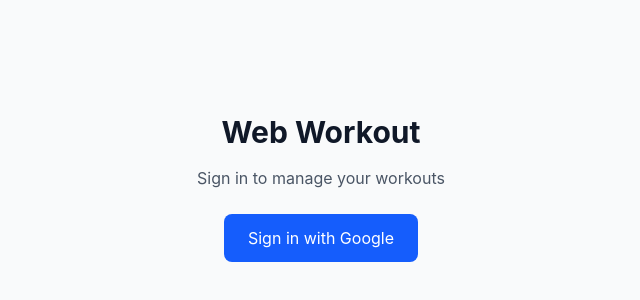
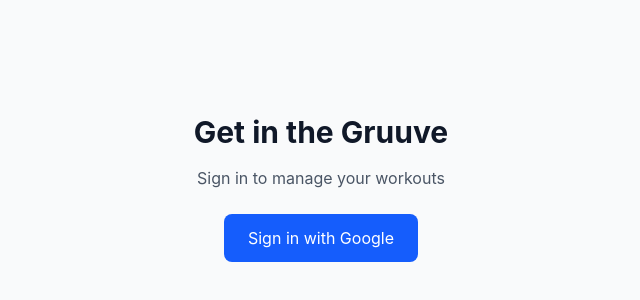
Before and after one commit to jonathandavis805/web-workout, a React (Vite) app in the folder client/: page / in a window 1280 px wide. Shown: the part 212-512 px from the top of the page, without its empty margins (319-959 px from the left). Built offline with nearby package versions, Linux system fonts and the light colour scheme; no server answers.

Commit message:
update name

```diff
--- a/client/src/App.tsx
+++ b/client/src/App.tsx
@@ -19,7 +19,7 @@
     return (
       <div className="min-h-screen bg-gray-50 flex items-center justify-center">
         <div className="text-center">
-          <h1 className="text-3xl font-bold text-gray-900 mb-4">Web Workout</h1>
+          <h1 className="text-3xl font-bold text-gray-900 mb-4">Get in the Gruuve</h1>
           <p className="text-gray-600 mb-6">Sign in to manage your workouts</p>
           <button
             onClick={login}
@@ -37,7 +37,7 @@
       <header className="bg-white shadow-sm border-b border-gray-200">
         <div className="max-w-7xl mx-auto px-4 sm:px-6 lg:px-8">
           <div className="flex justify-between items-center h-16">
-            <h1 className="text-xl font-semibold text-gray-900">Web Workout</h1>
+            <h1 className="text-xl font-semibold text-gray-900">Get in the Gruuve</h1>
             <div className="flex items-center space-x-4">
               <span className="text-gray-600">Welcome, {user.name}</span>
               <button
```
